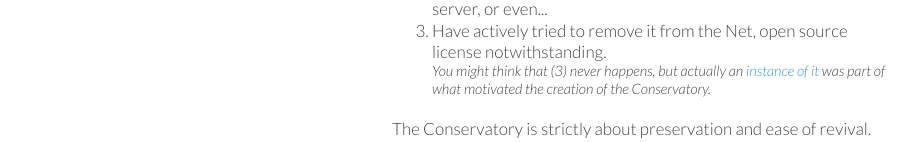
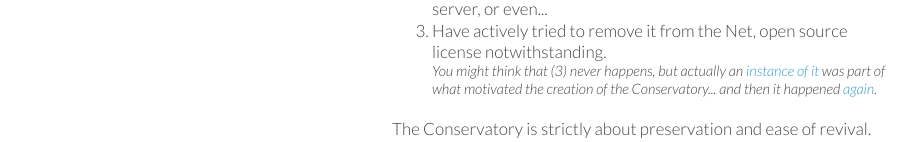
Before and after one commit to Conservatory/conservatory.github.io, a plain HTML site: page index.html in a window 1280 px wide. Shown: the part 436-578 px from the top of the page, without its empty margins (178-1095 px from the left). Drawn offline with Linux system fonts and the light colour scheme.

Commit message:
Mention another instance of code disappearing unexpectedly.

```diff
--- a/index.html
+++ b/index.html
@@ -37,7 +37,7 @@
 <li>Have abandoned it, neglecting even to keep a copy on a public
     server, or even...</li>
 <li>Have actively tried to remove it from the Net, open source license notwithstanding.</li>
-<p style="font-size: 85%; font-style: italic;" >You might think that (3) never happens, but actually an <a href="https://github.com/Conservatory/openstv/blob/master/README.md">instance of it</a> was part of what motivated the creation of the Conservatory.</p>
+<p style="font-size: 85%; font-style: italic;" >You might think that (3) never happens, but actually an <a href="https://github.com/Conservatory/openstv/blob/master/README.md">instance of it</a> was part of what motivated the creation of the Conservatory... and then it happened <a href="https://github.com/Conservatory/healthcare.gov-2013-10-01/blob/master/README.md" >again</a>.</p>
 </ol>
 
 <p>The Conservatory is strictly about preservation and ease of revival.  The presence of a codebase in the Conservatory is <em>not</em> a criticism of the code's authors or former maintainers.  No one is obligated to maintain a public repository of anything, unless they've signed a contract to do so, in which case their obligation is to the contractual counterparty not to the public at large.</p>
```
